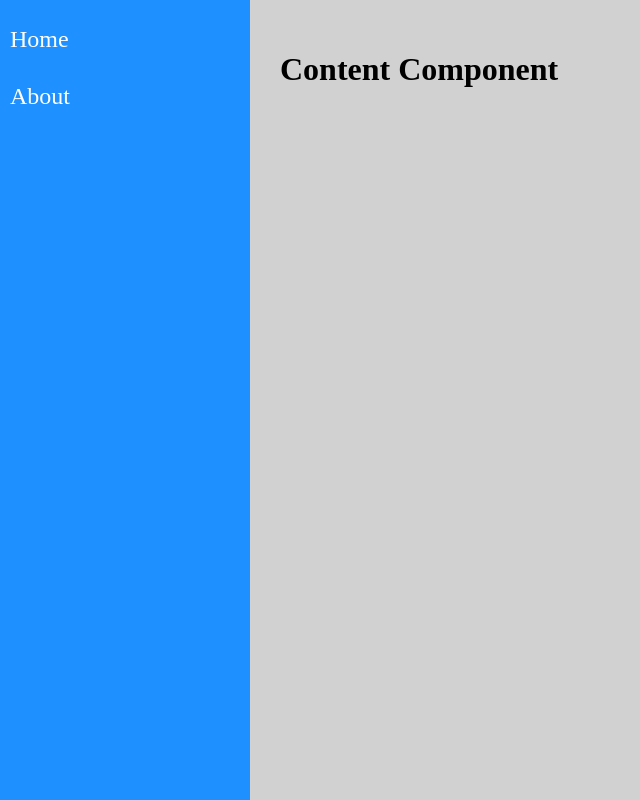
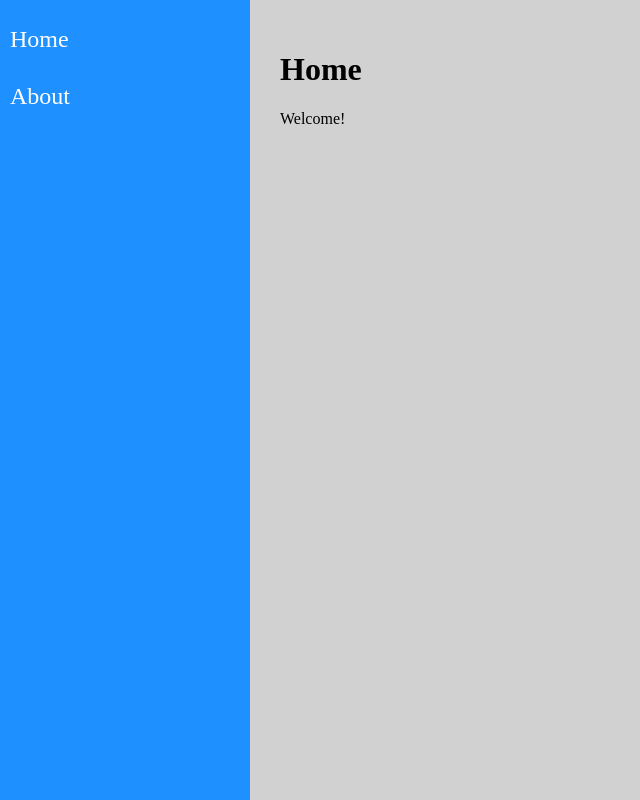
Before and after one commit to galenomoon/NavigationWithReactRouter, a React (Create React App) app: page / in a window 1280 px wide. Shown: the whole page, without its empty margins (0-640 px from the left). Built offline with nearby package versions, Linux system fonts and the light colour scheme.

Commit message:
Simple Navigation

```diff
--- a/src/components/layout/Content.jsx
+++ b/src/components/layout/Content.jsx
@@ -1,9 +1,16 @@
+import "./Content.css";
 import React from "react";
-import "./Content.css";
+import { Routes, Route } from "react-router-dom";
+
+import About from './../../views/examples/About'
+import Home from './../../views/examples/Home'
 
 const Content = (props) => (
   <main className="Content">
-    <h1>Content Component</h1>
+    <Routes>
+      <Route path="/about" element={<About/>}/>
+      <Route path="/" element={<Home/>}/>
+    </Routes>
   </main>
 );
 export default Content;
--- a/src/components/layout/Menu.jsx
+++ b/src/components/layout/Menu.jsx
@@ -1,15 +1,16 @@
 import React from "react";
 import "./Menu.css";
+import {Link} from 'react-router-dom'
 
 const Menu = (props) => (
   <aside className="Menu">
     <nav>
       <ul>
         <li>
-          <a href="/">Home</a>
+          <Link to="/">Home</Link>
         </li>
         <li>
-          <a href="/">About</a>
+          <Link to="/about">About</Link>
         </li>
       </ul>
     </nav>
--- a/src/views/App.jsx
+++ b/src/views/App.jsx
@@ -1,11 +1,14 @@
 import "./App.css";
 import React from "react";
-import Menu from '../components/layout/Menu'
-import Content from '../components/layout/Content'
+import Menu from "../components/layout/Menu";
+import Content from "../components/layout/Content";
+import { BrowserRouter as Router } from "react-router-dom";
 const App = (props) => (
   <div className="App">
-    <Menu/>
-    <Content/>
+    <Router>
+      <Menu />
+      <Content />
+    </Router>
   </div>
 );
 export default App;
```
